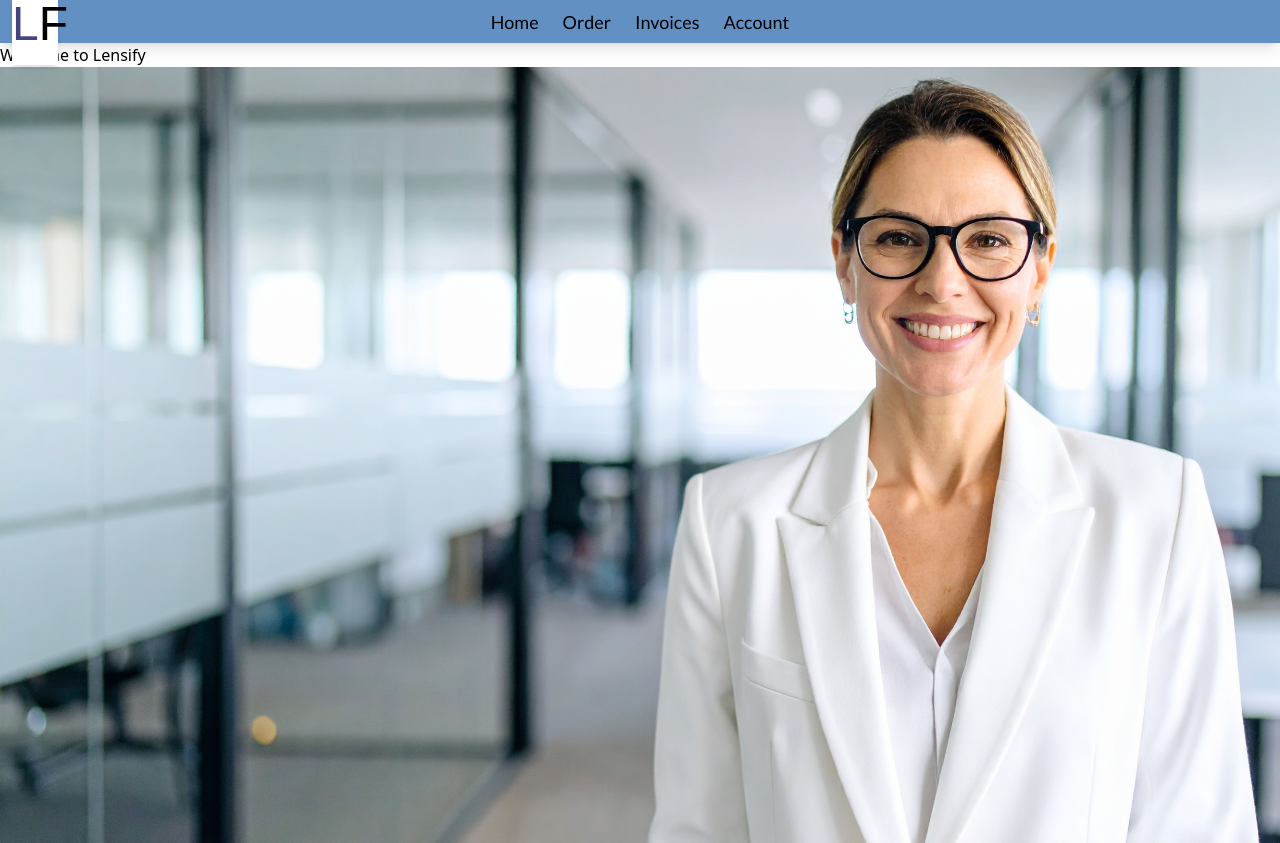
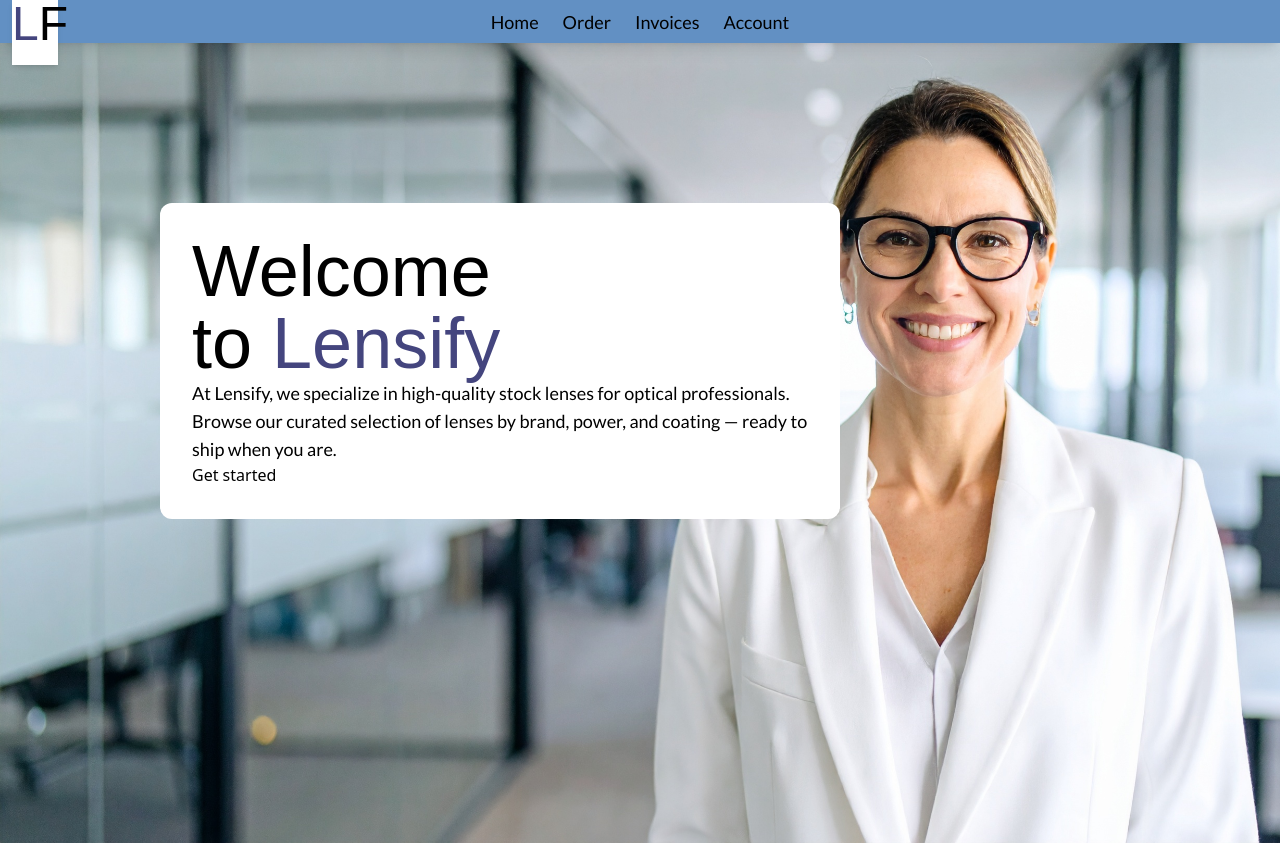
Before and after one commit to SMcDani/lensify, a React (Vite) app: page / in a window 1280 px wide. Built offline with nearby package versions, Linux system fonts and the light colour scheme; a web font is replaced by a local one.

Commit message:
Modified layout

```diff
--- a/src/pages/Home.tsx
+++ b/src/pages/Home.tsx
@@ -1,9 +1,22 @@
 function Home() {
   return (
     <div>
-      <div className="bg-[url('/images/woman%203.jpg')] bg-cover md:bg-cover w-full h-screen">
-        <div className="bg-white w-auto">
-          <h1>Welcome to Lensify</h1>
+      <div className="flex bg-[url('/images/woman%203.jpg')] bg-cover w-full h-screen">
+        <div className="w-lg mx-4 my-auto p-8 bg-white rounded-xl xl:ml-40 md:mt-40 xl:w-170">
+          <div className="font-(family-name:--font-primary) text-5xl md:text-7xl">
+            <h1>Welcome</h1>
+            <h1>
+              to <span className="text-[#44457e]">Lensify</span>
+            </h1>
+          </div>
+          <p className="font-(family-name:--font-secondary) text-lg">
+            At Lensify, we specialize in high-quality stock lenses for optical
+            professionals. Browse our curated selection of lenses by brand,
+            power, and coating — ready to ship when you are.
+          </p>
+          <button className="border-[var(--lime)] border-solid">
+            Get started
+          </button>
         </div>
       </div>
     </div>
```
